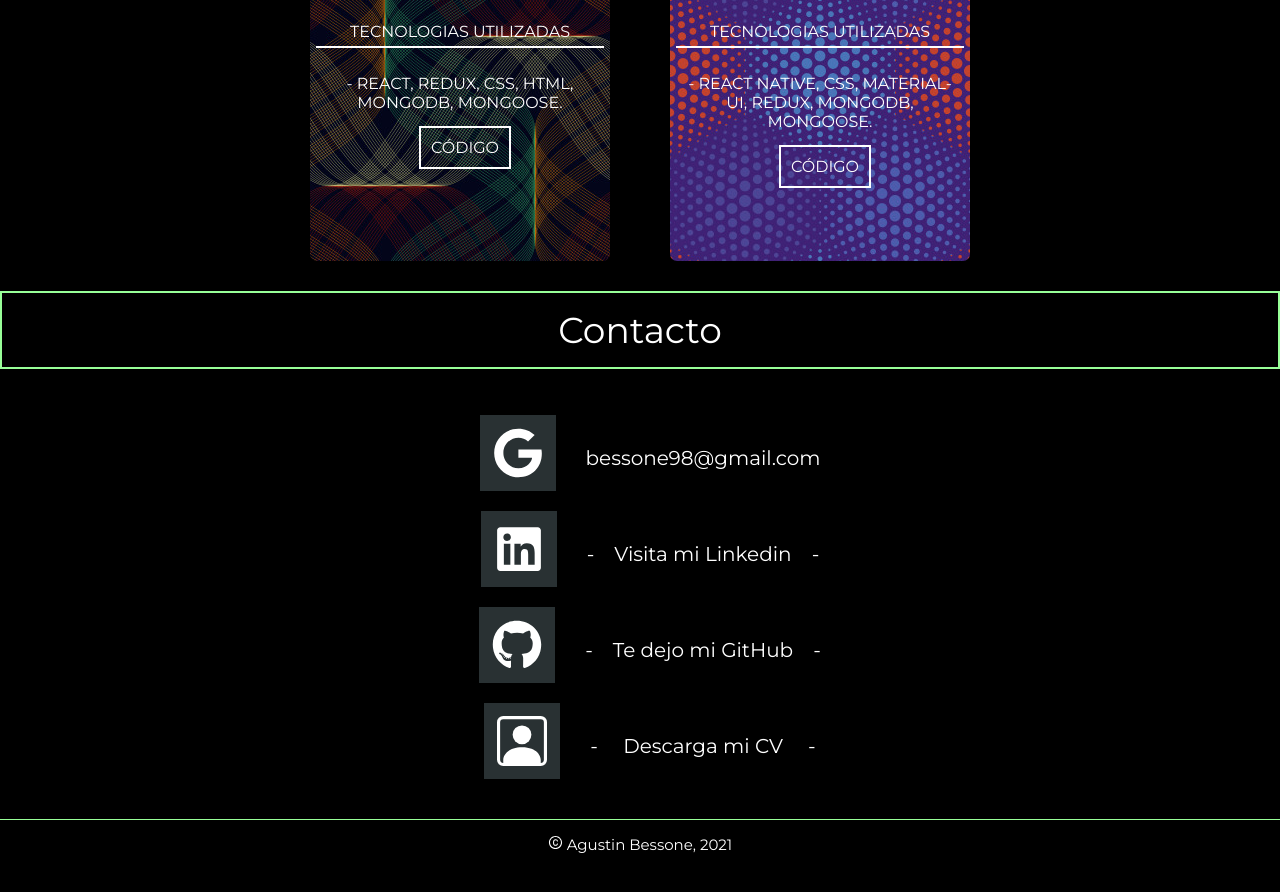
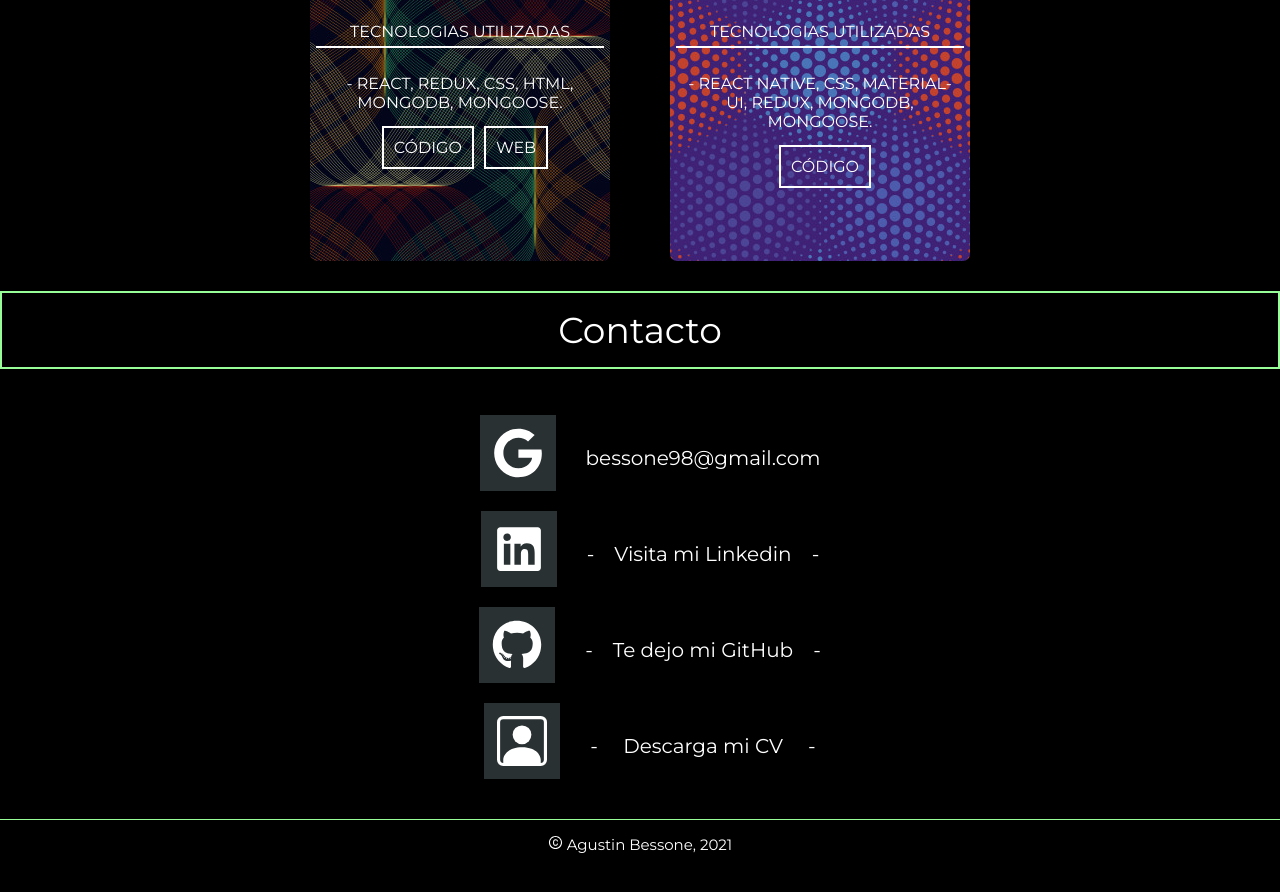
Before and after one commit to AgustinBessone32/portfolio, a React (Create React App) app: page /#/ in a window 1280 px wide. Shown: the part 2400-3292 px from the top of the page. Built offline with nearby package versions, Linux system fonts and the light colour scheme; a web font is replaced by a local one.

Commit message:
cambios en el nav y se añade un link en una de las experiencias

```diff
--- a/src/components/Experiences/experiences.jsx
+++ b/src/components/Experiences/experiences.jsx
@@ -50,7 +50,8 @@ const Experiences = () => {
                 <p className='tec-util'>- REACT, REDUX, CSS, HTML, MONGODB, MONGOOSE.</p>
                 <a className='btn-exp' target='_blank' href='https://github.com/AgustinBessone32/te-fio'>
                     CÓDIGO</a>
-
+                <a className='btn-exp' target='_blank' href='https://agustinbessone32.github.io/te-fio/'>
+                    WEB</a>
             </div>
 
             <div className='experience-5'>
--- a/src/components/Nav/nav.css
+++ b/src/components/Nav/nav.css
@@ -49,7 +49,7 @@
 }
 
 .link:hover::after{
-    width: 100%;
+    width: 85%;
     transition: width 1.5s;
 }
 
```
